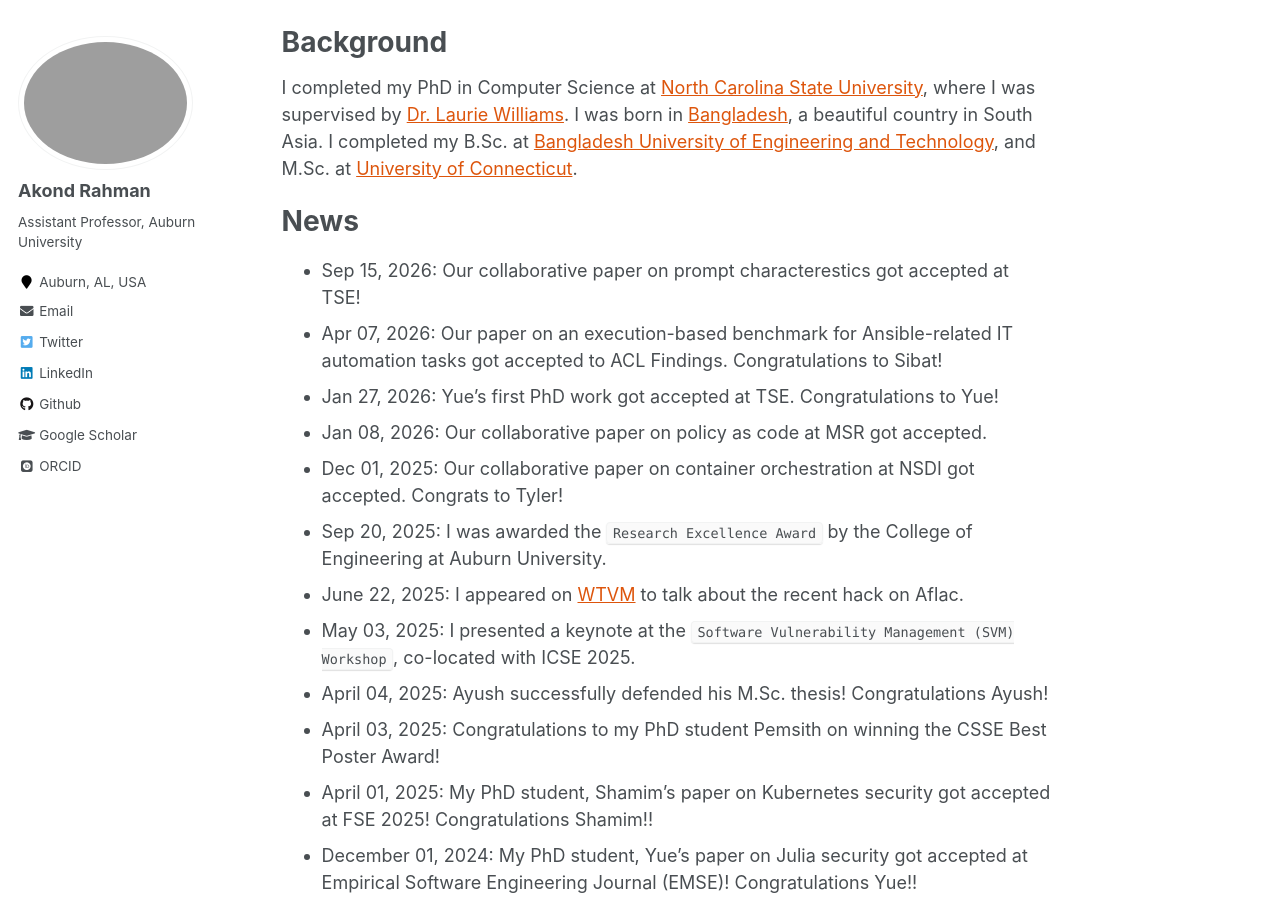
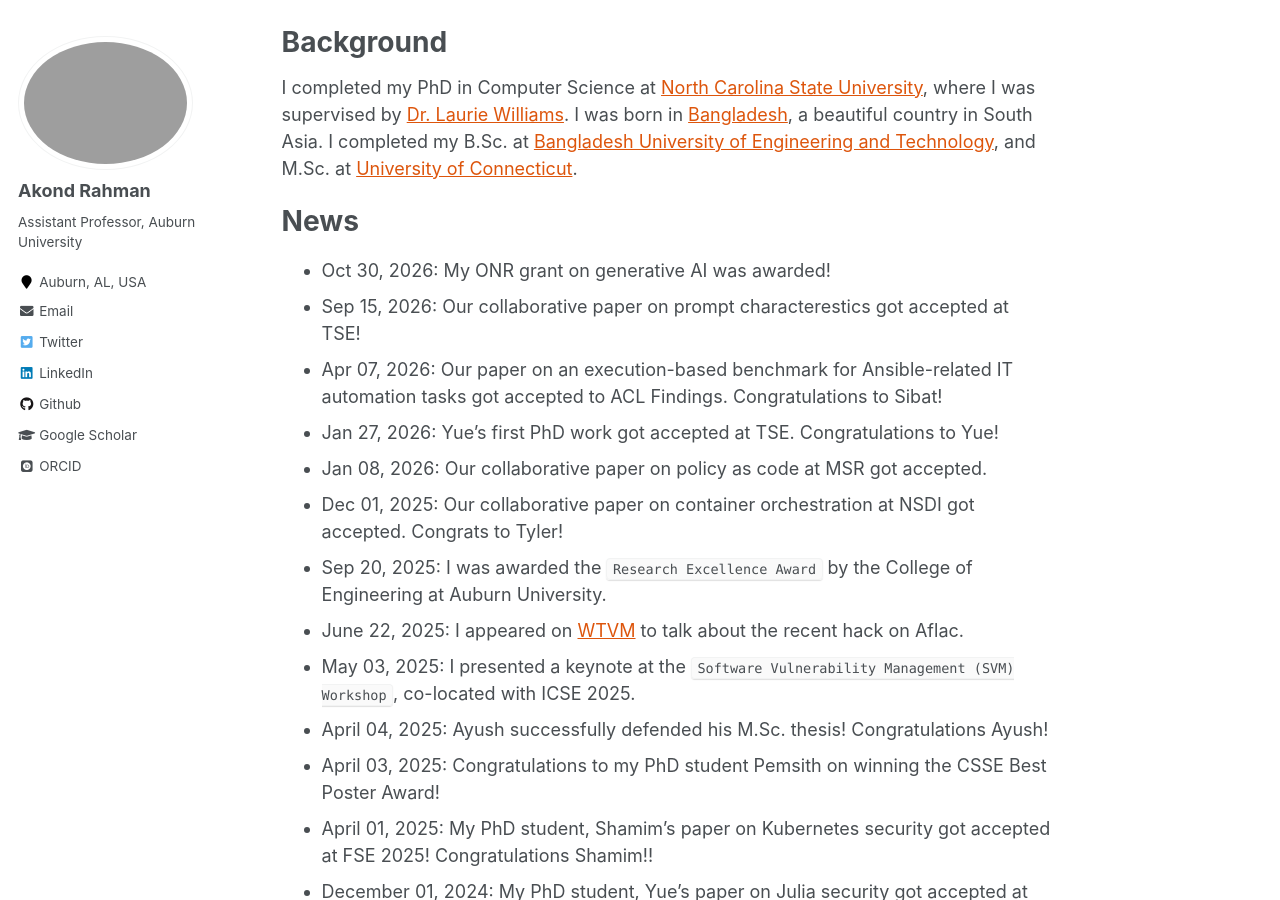
Before and after one commit to akondrahman/akondrahman.github.io, a Jekyll site: the page built from _pages/about.md, in a window 1280 px wide and 900 px high, scrolled down 732 px. Built offline with Jekyll 4.4.1, drawn with Linux system fonts in a browser that asks for light colours; some web fonts are replaced.

Commit message:
onr grant on geni ai

```diff
--- a/_pages/about.md
+++ b/_pages/about.md
@@ -31,6 +31,7 @@ I completed my PhD in Computer Science at [North Carolina State University](http
 
 News
 ======
+- Oct 30, 2026: My ONR grant on generative AI was awarded!
 - Sep 15, 2026: Our collaborative paper on prompt characterestics got accepted at TSE!
 - Apr 07, 2026: Our paper on an execution-based benchmark for Ansible-related IT automation tasks got accepted to ACL Findings. Congratulations to Sibat!
 - Jan 27, 2026: Yue's first PhD work got accepted at TSE. Congratulations to Yue!
@@ -63,4 +64,4 @@ News
 
 Sponsors
 ======
-![NSF](files/nsf.png){:width="10%" height="10%"}       ![NSA](files/nsa.png){:width="9%" height="7%"}    ![GI](files/griffis.png){:width="12%" height="12%"}
+![NSF](files/nsf.png){:width="10%" height="10%"}       ![NSA](files/nsa.png){:width="9%" height="7%"}  ![ONR](files/onr.png){:width="12%" height="12%"}   ![GI](files/griffis.png){:width="12%" height="12%"}
```
Also changed, not shown: files/onr.png (added).
